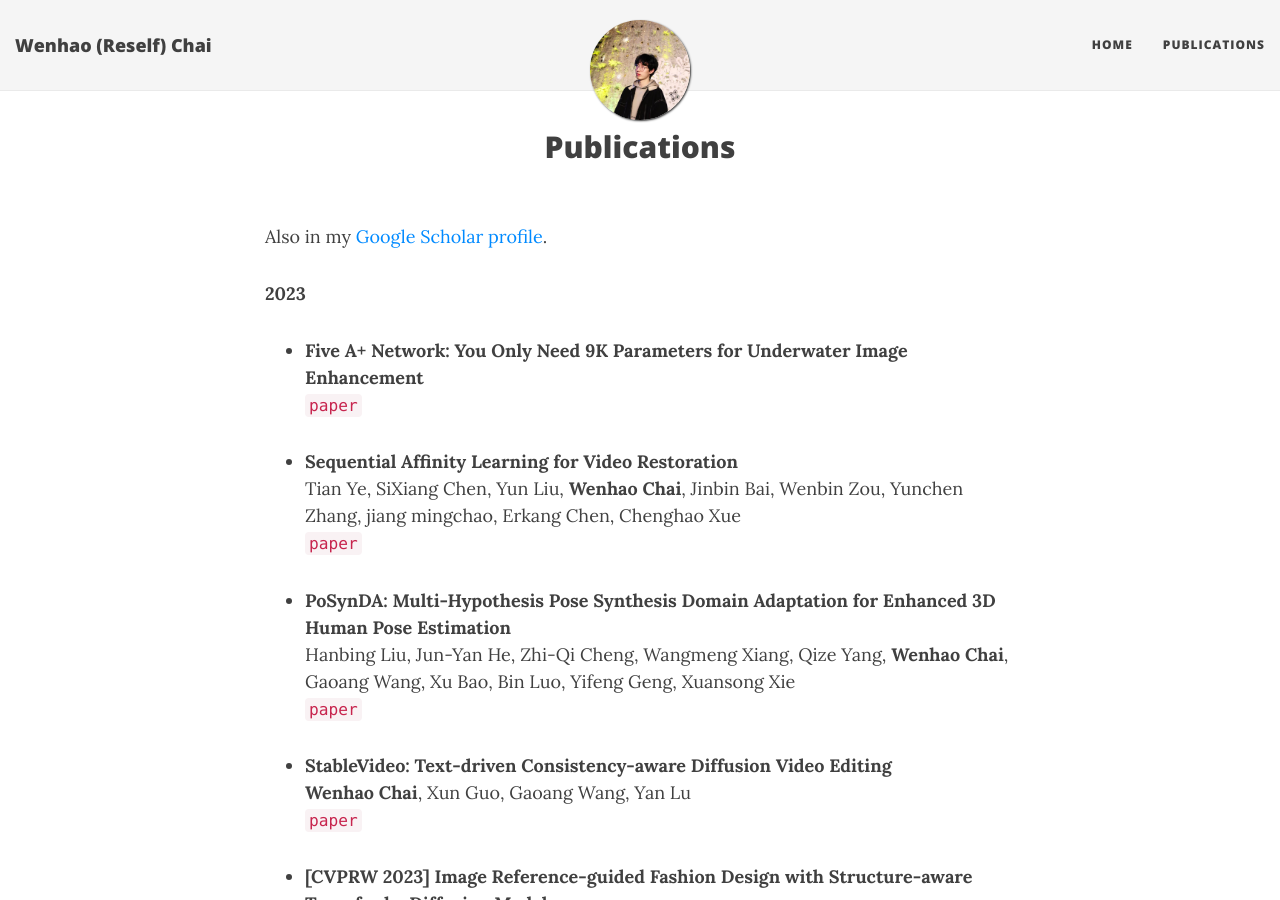
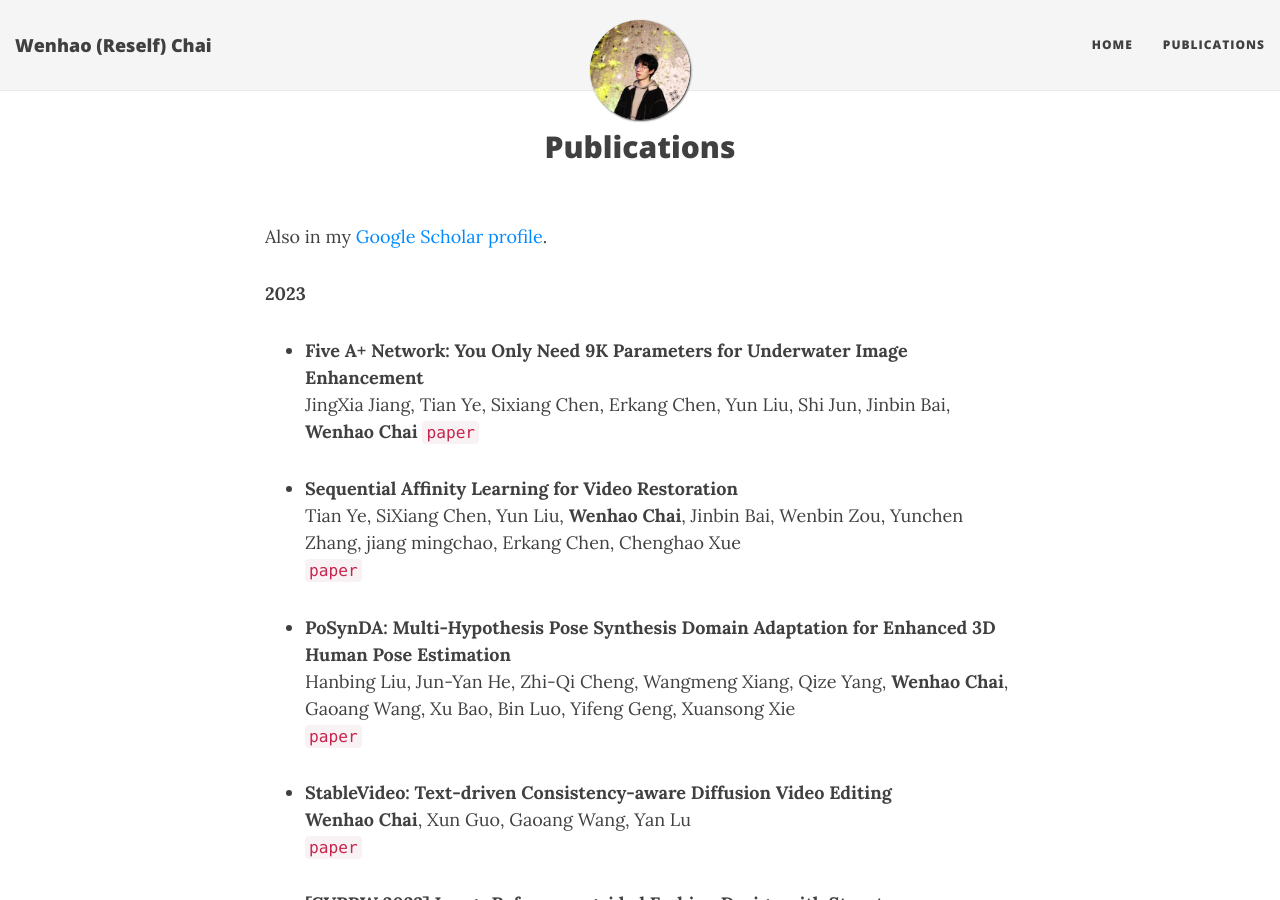
Before and after one commit to hikomal/hikomal.github.io, a Jekyll site: the page built from publications.md, in a window 1280 px wide and 900 px high. Built offline with Jekyll 4.4.1, drawn with Linux system fonts in a browser that asks for light colours; nearby versions of some CDN libraries; formulas are drawn with MathJax 3.

Commit message:
Update publications.md

```diff
--- a/publications.md
+++ b/publications.md
@@ -8,6 +8,7 @@ Also in my <a href="https://scholar.google.com/citations?user=SL--7UMAAAAJ&hl=en
 **2023**
 
 - **Five A+ Network: You Only Need 9K Parameters for Underwater Image Enhancement**
+  JingXia Jiang, Tian Ye, Sixiang Chen, Erkang Chen, Yun Liu, Shi Jun, Jinbin Bai, **Wenhao Chai**
   [`paper`]()
 
 - **Sequential Affinity Learning for Video Restoration**
```
